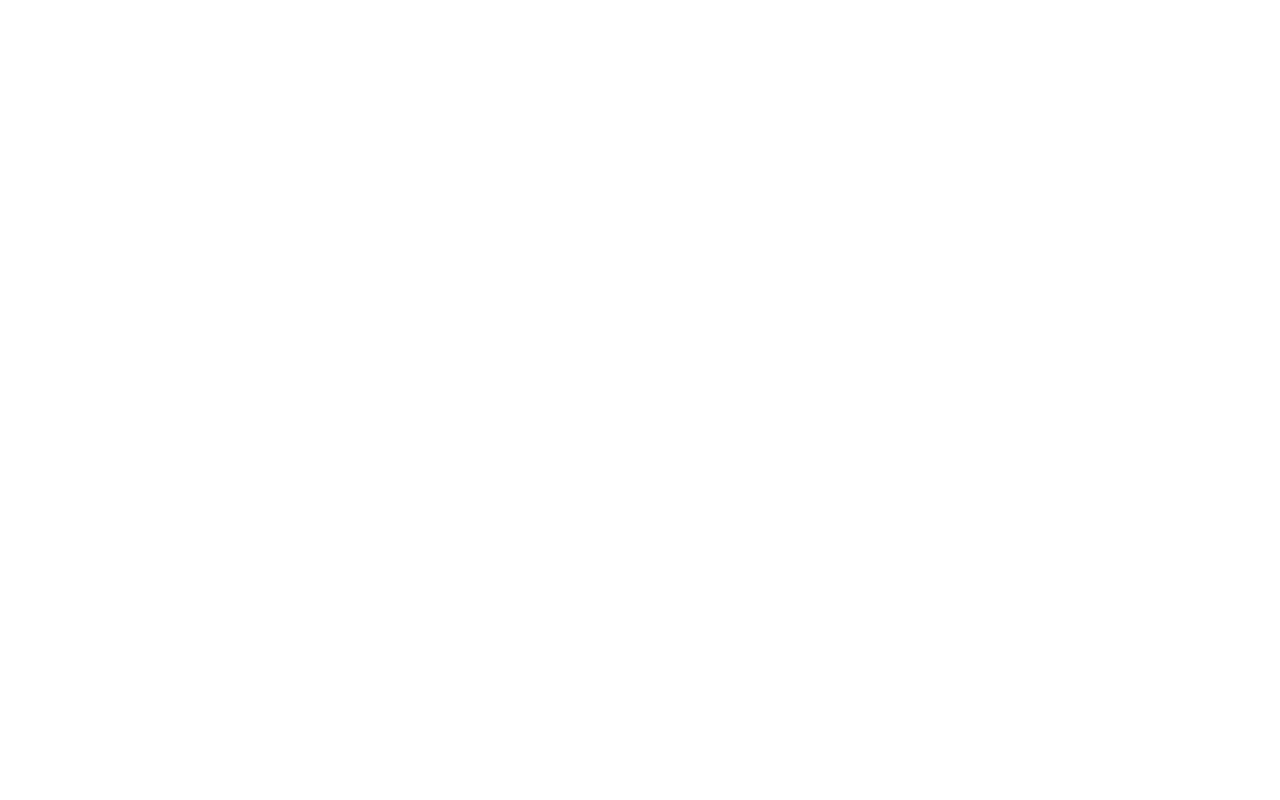
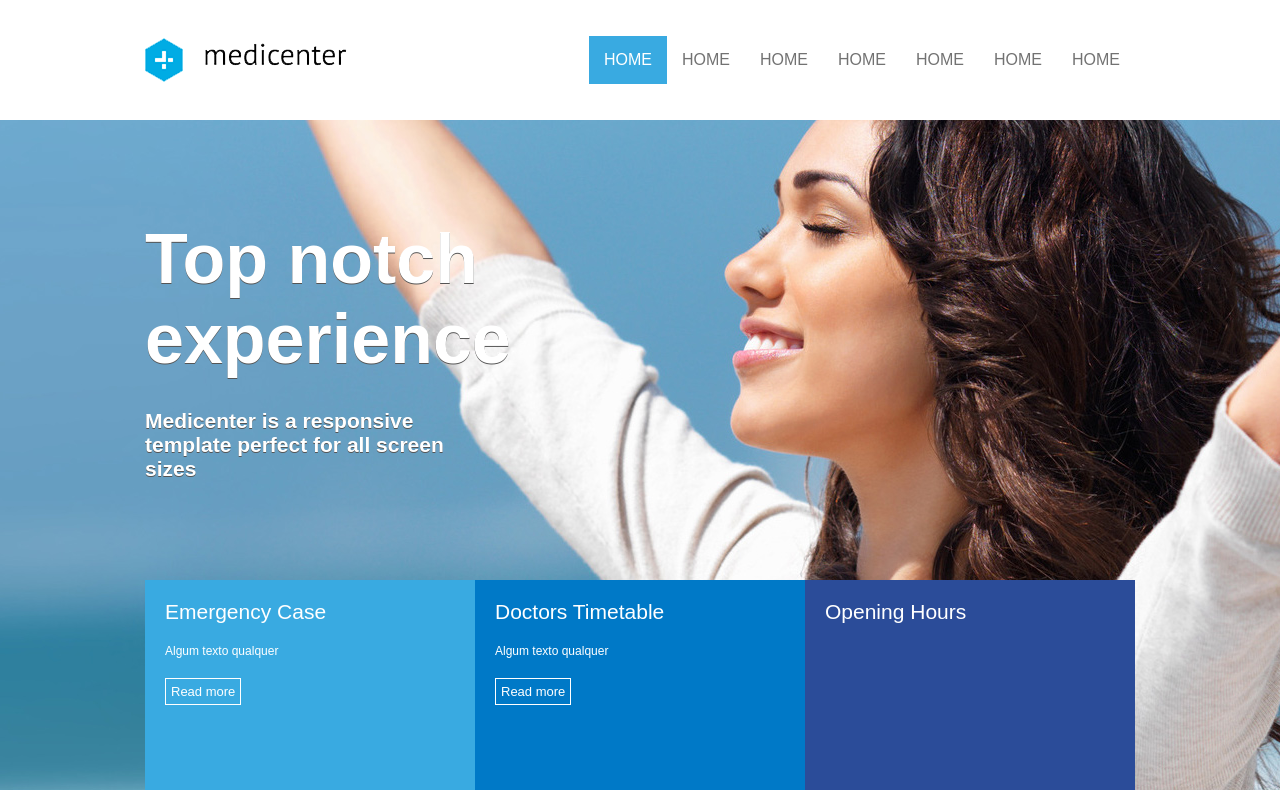
Before and after one commit to wallacecnzto/Projects, a plain HTML site: page P-ZP/mediacenter/index.html in a window 1280 px wide. Drawn offline with Linux system fonts and the light colour scheme.

Commit message:
Add menu, container and template.css

```diff
--- /dev/null
+++ b/P-ZP/mediacenter/assets/css/template.css
@@ -0,0 +1,116 @@
+* {
+  font-family:Arial;
+}
+body {
+  margin:0;
+  padding:0;
+}
+header {
+  display:flex;
+  justify-content:center;
+  height:120px;
+}
+.container {
+  display:flex;
+  justify-content:space-between;
+  width:990px;
+}
+.logo {
+  display:flex;
+  align-items:center;
+}
+.menu {
+  display:flex;
+  align-items:center;
+}
+nav ul,
+nav li {
+  list-style:none;
+  margin:0;
+  padding:0;
+}
+nav ul {
+  display:flex;
+}
+nav a {
+  display:block;
+  padding:15px;
+  text-decoration:none;
+  text-transform:uppercase;
+  color:#727272;
+}
+nav .active a,
+nav a:hover {
+  background-color:#39aae1;
+  color:#FFFFFF;
+}
+#banner {
+  display:flex;
+  justify-content:center;
+  background-image:url('../images/img1.jpg');
+  background-position:center;
+  background-size:cover;
+  height:670px;
+}
+.column {
+  flex-direction:column;
+}
+.banner_headline {
+  flex:1;
+  display:flex;
+  flex-direction:column;
+  justify-content:center;
+}
+.banner_headline h1 {
+  color:#FFFFFF;
+  font-size:70px;
+  text-shadow:0px 1px 0px #555555;
+  margin:0;
+  padding:0;
+  max-width:350px;
+}
+.banner_headline h2 {
+  color:#FFFFFF;
+  font-size:21px;
+  text-shadow:0px 1px 0px #555555;
+  margin:0;
+  padding:0;
+  max-width:350px;
+  margin-top:30px;
+}
+.banner_options {
+  height:210px;
+  display:flex;
+}
+.banner1,
+.banner2,
+.banner3 {
+  flex:1;
+  color:#FFFFFF;
+  padding:20px;
+}
+.banner1 {
+  background-color:#39aae1;
+}
+.banner2 {
+  background-color:#0079c7;
+}
+.banner3 {
+  background-color:#2b4c99;
+}
+.banner_title {
+  font-size:21px;
+}
+.banner_desc {
+  font-size:12px;
+  margin-top:20px;
+  margin-bottom:20px;
+}
+.banner_options a {
+  display:inline-block;
+  border:1px solid #FFFFFF;
+  padding:5px;
+  color:#FFFFFF;
+  font-size:13px;
+  text-decoration:none;
+}
--- a/P-ZP/mediacenter/index.html
+++ b/P-ZP/mediacenter/index.html
@@ -3,10 +3,53 @@
 
 <meta charset="utf-8" />
 <meta name="viewport" content="widht=device-width,user-scalable=0" />
+<link rel="stylesheet" type="text/css" href="assets/css/template.css" />
 <title>Media Center</title>
 
 </head>
 <body>
-
+<header>
+    <div class="container">
+        <div class="logo">
+          <a href=""><img src="assets/images/logo.png" alt=""></a>
+        </div>
+        <div class="menu">
+            <nav>
+                <ul>
+                    <li class="active"><a href="">HOME</a></li>
+                    <li><a href="">HOME</a></li>
+                    <li><a href="">HOME</a></li>
+                    <li><a href="">HOME</a></li>
+                    <li><a href="">HOME</a></li>
+                    <li><a href="">HOME</a></li>
+                    <li><a href="">HOME</a></li>
+                </ul>
+           </nav>
+        </div>
+    </div>
+</header>
+<section id="banner">
+    <div class="container column">
+        <div class="banner_headline">
+            <h1>Top notch experience</h1>
+            <h2>Medicenter is a responsive template perfect for all screen sizes</h2>
+        </div>
+        <div class="banner_options">
+            <div class="banner1">
+                <div class="banner_title">Emergency Case</div>
+                <div class="banner_desc">Algum texto qualquer</div>
+                <a href="">Read more</a>
+            </div>
+            <div class="banner2">
+                <div class="banner_title">Doctors Timetable</div>
+                <div class="banner_desc">Algum texto qualquer</div>
+                <a href="">Read more</a>
+            </div>
+            <div class="banner3">
+                <div class="banner_title">Opening Hours</div>
+            </div>
+        </div>
+    </div>
+</section>
 </body>
 </html>
```
